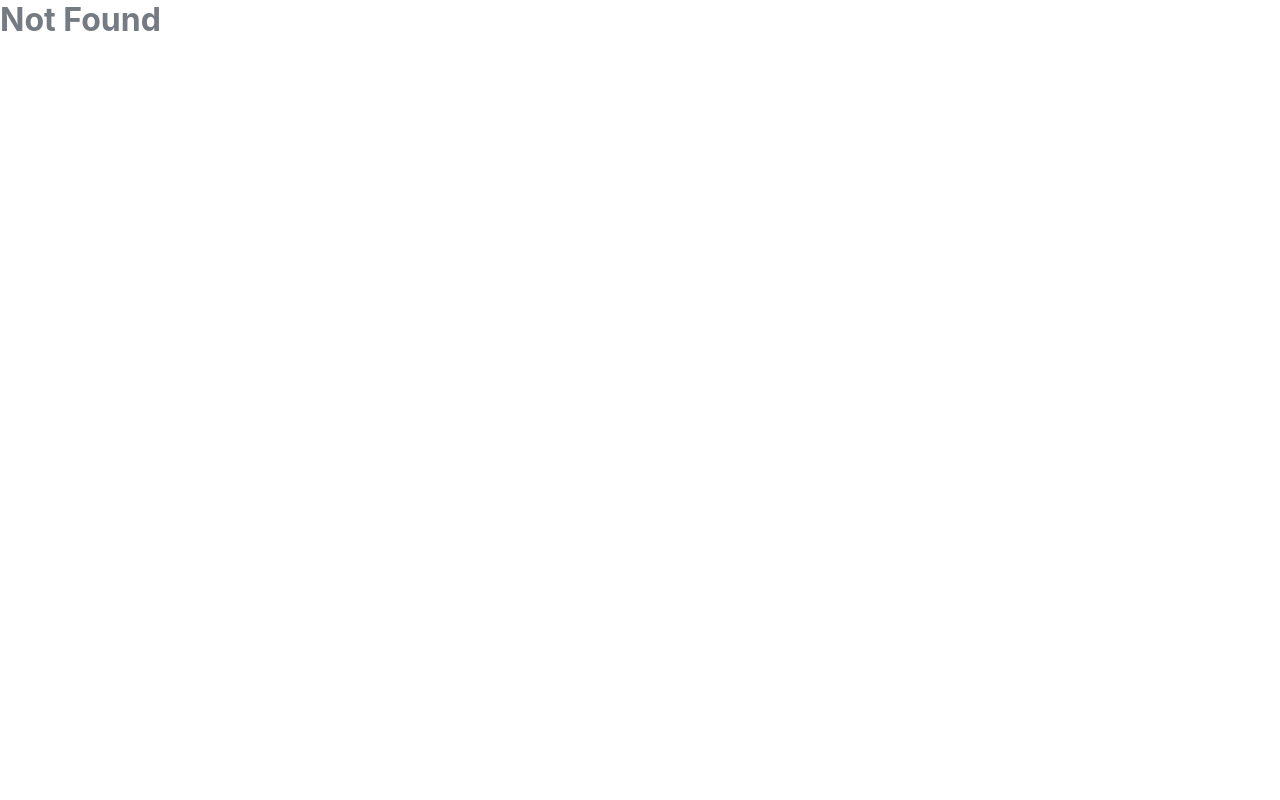
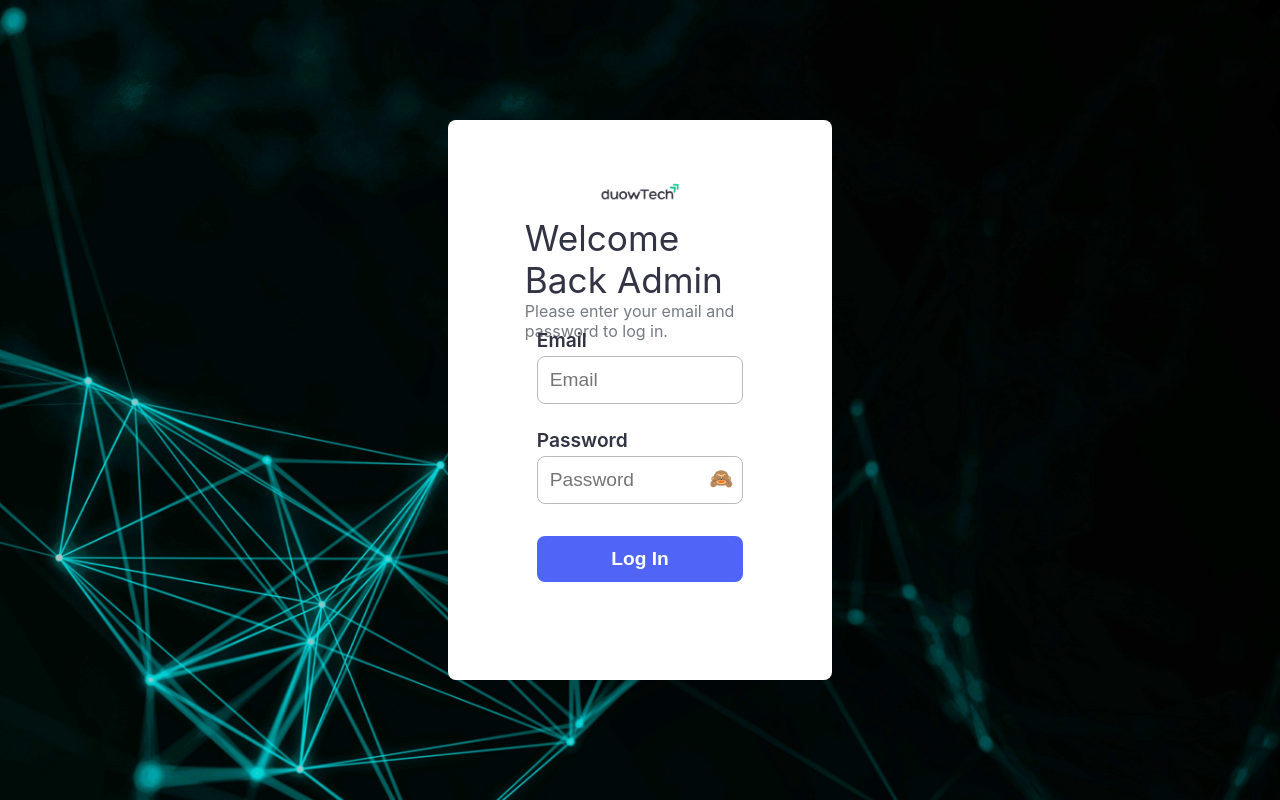
Before and after one commit to NgoDuongwww/web_E_commerce, a Vue app in the folder Fontend/: page /admin/login in a window 1280 px wide. Before the commit this address led to /404. Built offline with nearby package versions, Linux system fonts and the light colour scheme; no server answers.

Commit message:
Update 04-06-2025

```diff
--- a/Fontend/package.json
+++ b/Fontend/package.json
@@ -10,6 +10,7 @@
   },
   "dependencies": {
     "axios": "^1.9.0",
+    "jwt-decode": "^4.0.0",
     "scss": "^0.2.4",
     "vue": "^3.5.15",
     "vue-router": "^4.5.1"
--- /dev/null
+++ b/Fontend/src/api/axios.js
@@ -0,0 +1,69 @@
+import axios from "axios";
+import { useRoute } from "vue-router";
+
+/**
+ * @file api.js
+ * @description Tạo một instance của Axios để sử dụng cho toàn bộ ứng dụng với cấu hình mặc định và interceptor xử lý lỗi.
+ */
+
+/**
+ * Instance của Axios được cấu hình sẵn với `baseURL` và `headers` mặc định.
+ *
+ * - `baseURL` được lấy từ biến môi trường `VITE_API_URL`.
+ * - `Content-Type` mặc định là `application/json` cho tất cả các request.
+ *
+ * Interceptor được cấu hình để:
+ * - Giữ nguyên response nếu thành công.
+ * - Nếu response trả về lỗi 401 (unauthorized), token sẽ bị xóa và người dùng sẽ bị chuyển hướng về trang đăng nhập.
+ *
+ * @constant {import('axios').AxiosInstance}
+ */
+const api = axios.create({
+  baseURL: import.meta.env.VITE_API_URL,
+  headers: {
+    "Content-Type": "application/json",
+  },
+});
+
+/**
+ * Interceptor cho request:
+ * - Trước khi gửi request, kiểm tra nếu tồn tại token trong `localStorage`.
+ * - Nếu có, gán token vào header `Authorization` theo chuẩn Bearer Token.
+ *
+ * @param {import('axios').InternalAxiosRequestConfig} config - Cấu hình request trước khi gửi.
+ * @returns {import('axios').InternalAxiosRequestConfig} - Cấu hình request đã được cập nhật (nếu cần).
+ */
+api.interceptors.request.use((config) => {
+  const token = localStorage.getItem("token");
+  if (token) {
+    config.headers.Authorization = `Bearer ${token}`;
+  }
+  return config;
+});
+
+/**
+ * Interceptor cho response:
+ * - Trả lại response nếu thành công.
+ * - Nếu gặp lỗi 401 (Unauthorized):
+ *   - Xoá token khỏi localStorage.
+ *   - Chuyển hướng người dùng về trang gốc với query `?expired=1` để thông báo phiên đăng nhập đã hết hạn.
+ *
+ * @param {import('axios').AxiosResponse} response - Đối tượng phản hồi từ server.
+ * @returns {import('axios').AxiosResponse} - Trả lại nguyên response nếu không có lỗi.
+ *
+ * @param {any} error - Lỗi xảy ra khi thực hiện request.
+ * @returns {Promise<never>} - Trả về một promise bị từ chối với lỗi tương ứng.
+ */
+api.interceptors.response.use(
+  (response) => response,
+  (error) => {
+    if (error.response && error.response.status === 401) {
+      localStorage.removeItem("token");
+
+      window.location.href = "/?expired=1";
+    }
+    return Promise.reject(error);
+  }
+);
+
+export default api;
--- a/Fontend/src/layouts/admin/AdminMenu.vue
+++ b/Fontend/src/layouts/admin/AdminMenu.vue
@@ -6,7 +6,7 @@ const router = useRouter();
 
 const logout = () => {
   localStorage.removeItem("token"); // Xóa token
-  router.push("/login-admin"); // Chuyển trang
+  router.push("/admin/login"); // Chuyển trang
 };
 </script>
 
--- a/Fontend/src/router/index.js
+++ b/Fontend/src/router/index.js
@@ -19,8 +19,7 @@ const router = createRouter({
       redirect: "/admin/dashboard", // ➡ Mặc định load dashboard
       meta: {
         adminLayout: true, // ➡ Bật layout cho view admin
-        requiresAuth: true, // ➡ Route cần login
-        role: "admin", // ➡ Quyền admin
+        adminRequiresAuth: true, // ➡ Route cần login
       },
       children: [
         {
@@ -55,7 +54,7 @@ const router = createRouter({
 
     // Login admin routes
     {
-      path: "/login-admin",
+      path: "/admin/login",
       component: () => import("@/views/Auth/admin/LoginView.vue"),
       meta: {
         noLayout: true, // ➡ Tắt layout cho view login
@@ -88,16 +87,10 @@ const router = createRouter({
 
 // ➡ Gọi trước mỗi lần chuyển trang
 router.beforeEach((to, from, next) => {
-  const token = localStorage.getItem("token"); // ➡ Kiểm tra xem người dùng đã đăng nhập.
-  const role = localStorage.getItem("role"); // ➡ Kiểm tra quyền người dùng.
-  const requiresAuth = to.matched.some((record) => record.meta.requiresAuth); // ➡ Kiểm tra xem route cần login.
-  const matchRole = to.matched.find((record) => record.meta.role); // ➡ Tìm trong danh sách các route được kích hoạt.
-  const requiredRole = matchRole?.meta.role; // ➡ Kiểm tra xem route cần quyền người dùng.
+  const token = localStorage.getItem("token"); // ➡ Kiểm tra xem đã đăng nhập chưa.
 
-  if (requiresAuth && !token) {
-    next("/login-admin");
-  } else if (requiredRole && role !== to.meta.role) {
-    next("/404");
+  if (to.meta.adminRequiresAuth && !token) {
+    next("/admin/login");
   } else {
     next();
   }
--- a/Fontend/src/views/Auth/admin/LoginView.vue
+++ b/Fontend/src/views/Auth/admin/LoginView.vue
@@ -1,42 +1,37 @@
 <script setup>
 import { ref, onMounted } from "vue";
-import axios from "axios";
+import api from "@/api/axios.js";
 import { useRouter } from "vue-router";
 
 const email = ref("");
 const password = ref("");
 const router = useRouter();
 
+const showPass = ref(false);
+
 const login = async () => {
-  const res = await axios.post(
-    // ↳ Gọi api từ server
-    `${import.meta.env.VITE_API_URL}/users/login`,
-    // ↳ import.meta.env.VITE_API_URL: Lý url api từ file .env
-    {
-      // ➡ Dữ liệu gửi đi
+  try {
+    const res = await api.post("/users/login", {
+      // Dữ liệu gửi đi
       email: email.value,
       password: password.value,
-    },
-    {
-      headers: {
-        // ↳ Khai báo header yêu cầu dữ liệu dạng JSON
-        "Content-Type": "application/json",
-      },
-    }
-  );
+    });
 
-  localStorage.setItem("token", res.value.token); // ➡ Lưu token vào localStorage để dùng sau
-  localStorage.setItem("role", res.value.user.role); // ➡ Lưu role vào localStorage để dùng sau
+    localStorage.setItem("token", res.data.token); // ➡ Lưu token vào localStorage để dùng sau
 
-  router.push("/admin/"); // ➡ Chuyển trang
+    router.push("/admin"); // ➡ Chuyển trang
+  } catch (error) {
+    alert("Đăng nhập thất bại, vui lòng thử lại!");
+  }
+};
 
-  onMounted(() => {
-    const token = localStorage.getItem("token"); // ➡ Lấy token từ localStorage
-    if (token) {
-      router.replace("/admin/"); // ➡ Để người dùng không quay lại được trang login bằng nút Back.
-    }
-  });
-};
+// ➡ Hook chạy sau khi component render lần đầu.
+onMounted(() => {
+  const token = localStorage.getItem("token"); // ➡ Lấy token từ localStorage
+  if (token) {
+    router.replace("/admin/"); // ➡ Để người dùng không quay lại được trang login bằng nút Back.
+  }
+});
 </script>
 
 <template>
@@ -44,18 +39,28 @@ const login = async () => {
     <div class="Log-in">
       <div class="Log Top">
         <img src="@/assets/images/sang.png" alt="" />
-        <p>Welcome Back</p>
+        <p>Welcome Back Admin</p>
         <span>Please enter your email and password to log in.</span>
       </div>
       <div class="Log Bottom">
         <form action="" @submit.prevent="login" class="form-login">
           <label for="">Email</label>
-          <input type="Email" v-model="email" />
+          <input type="Email" v-model="email" placeholder="Email" required />
           <label for="">Password</label>
-          <input type="Password" v-model="password" />
-          <span>Forgot Password</span>
+          <div class="password-wrapper">
+            <input
+              :type="showPass ? 'text' : 'password'"
+              v-model="password"
+              placeholder="Password"
+              required
+              id="pwd"
+              class="password-input"
+            />
+            <span class="toggle-password" @click="showPass = !showPass">
+              {{ showPass ? "👁️" : "🙈" }}
+            </span>
+          </div>
           <button type="submit">Log In</button>
-          <span>Don't have an account?</span>
         </form>
       </div>
     </div>
@@ -70,8 +75,8 @@ const login = async () => {
   @include display-flex-center-center;
 
   .Log-in {
-    width: 33%;
-    height: 73%;
+    width: 30%;
+    height: 70%;
     background: var(--bg-default);
     border-radius: var(--radius-md);
     @include display-flex-column-around-center;
@@ -102,7 +107,7 @@ const login = async () => {
 
       .form-login {
         max-width: 400px;
-        padding: var(--padding-24);
+        padding: var(--padding-12);
         @include display-flex-column;
         font-family: inherit;
 
@@ -114,6 +119,7 @@ const login = async () => {
         }
 
         input {
+          width: 100%;
           padding: var(--padding-12);
           border: 1px solid var(--border-default);
           border-radius: var(--radius-md);
@@ -128,15 +134,17 @@ const login = async () => {
           }
         }
 
-        span {
-          font-size: var(--font-size-sm);
-          color: var(--text-default);
-          margin: var(--margin-8) 0;
-          cursor: pointer;
-          transition: color var(--transition-sm);
+        .password-wrapper {
+          width: 100%;
+          position: relative;
 
-          &:hover {
-            color: var(--btn-primary-bg);
+          .toggle-password {
+            position: absolute;
+            right: 10px;
+            top: 35%;
+            transform: translateY(-50%);
+            cursor: pointer;
+            font-size: var(--font-size-lg);
           }
         }
 
```
Also changed, not shown: Fontend/src/views/admin/products/ProductList.vue (+9 -9 lines), Fontend/utils/axios.js (deleted, +0 -11 lines), 2 other files (tests, documents, lock files or other folders).
